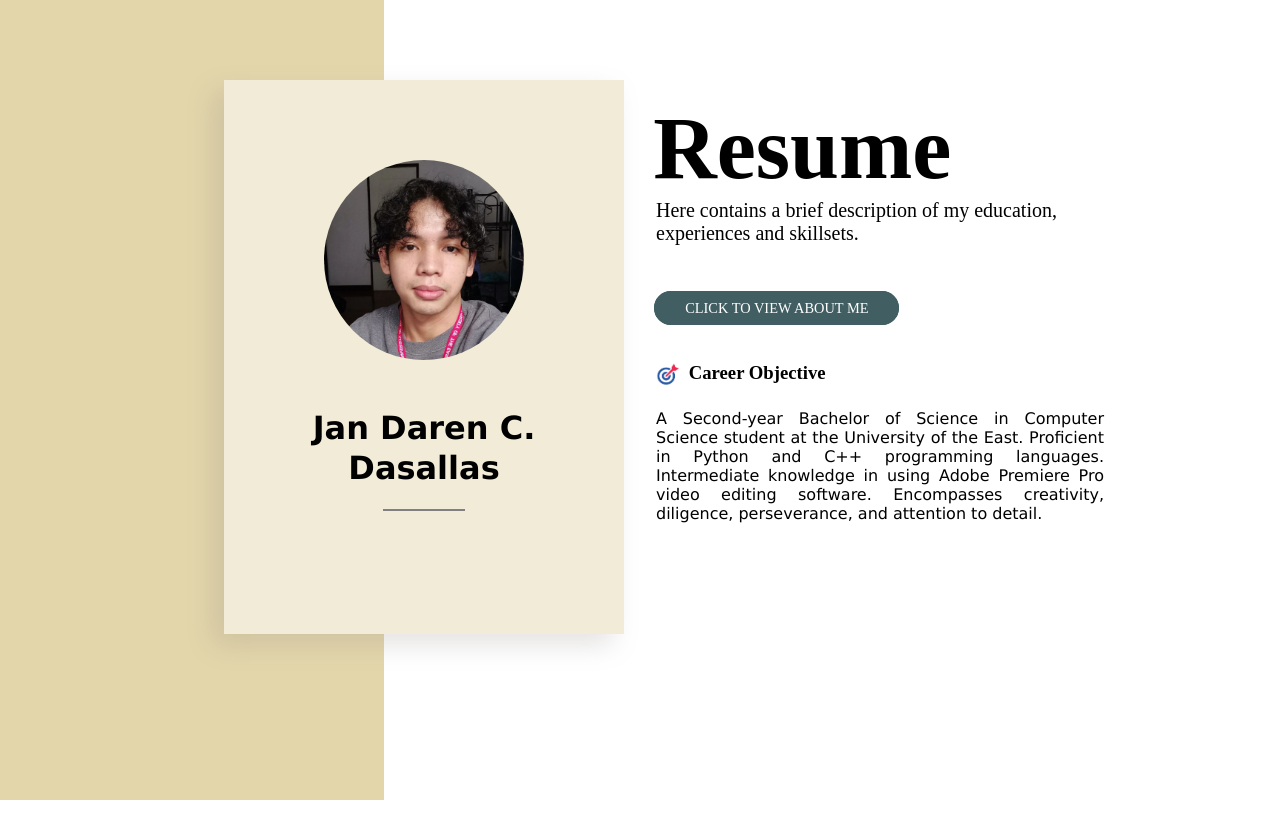
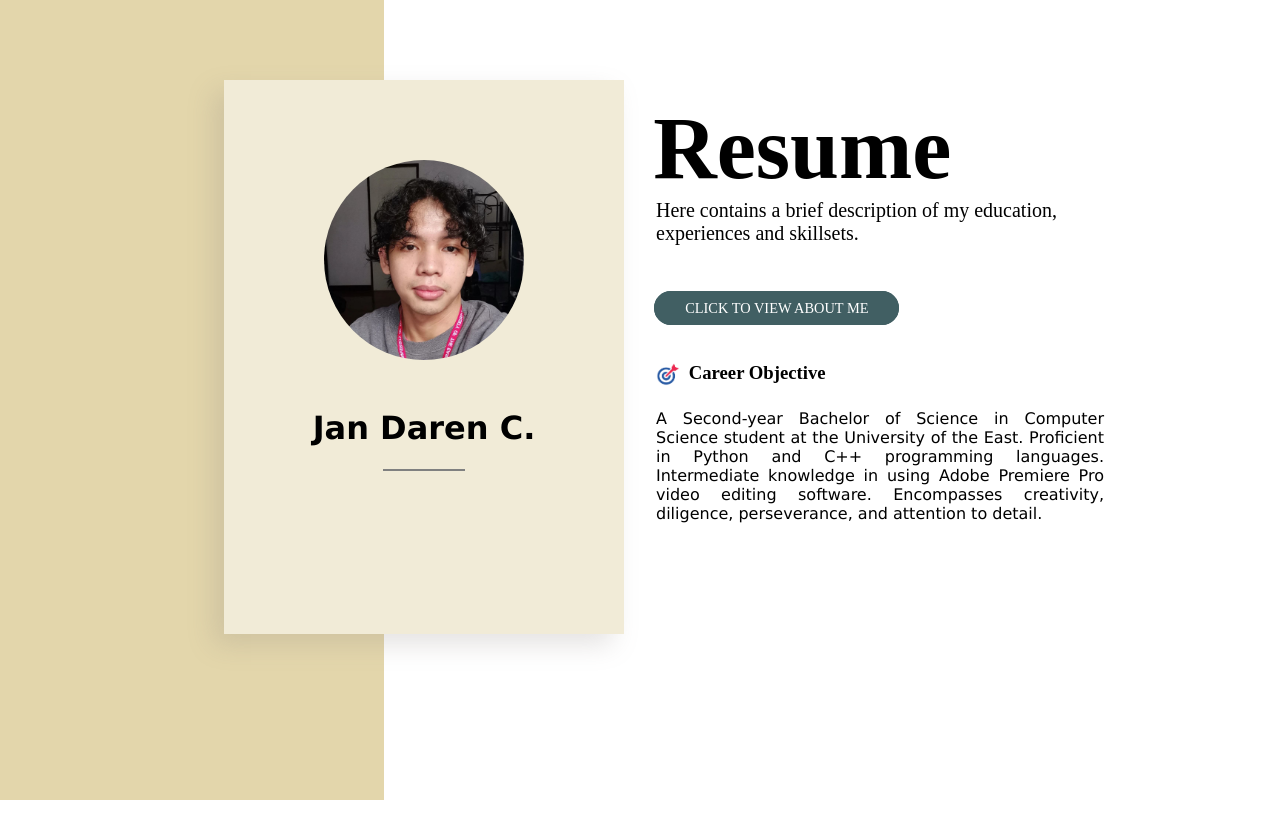
Before and after one commit to JanDaren/resume, a plain HTML site: page index.html in a window 1280 px wide. Shown: the top 838 px of the page. Drawn offline with Linux system fonts and the light colour scheme.

Commit message:
Update index.html

```diff
--- a/index.html
+++ b/index.html
@@ -13,7 +13,7 @@
 		<div id="homepage">
 			<div id="container_profile">
 				<img id="profilepic" src="Images/profilepic.jpg">
-				<h1 id="name">Jan Daren C.<br>Dasallas</h1>
+				<h1 id="name">Jan Daren C.<br></h1>
 				<hr style="align-left; margin-bottom: 4em" width="20%" size="2em" noshade color="gray">
 			</div>
 			<h1 id="res">Resume</h1>
```
